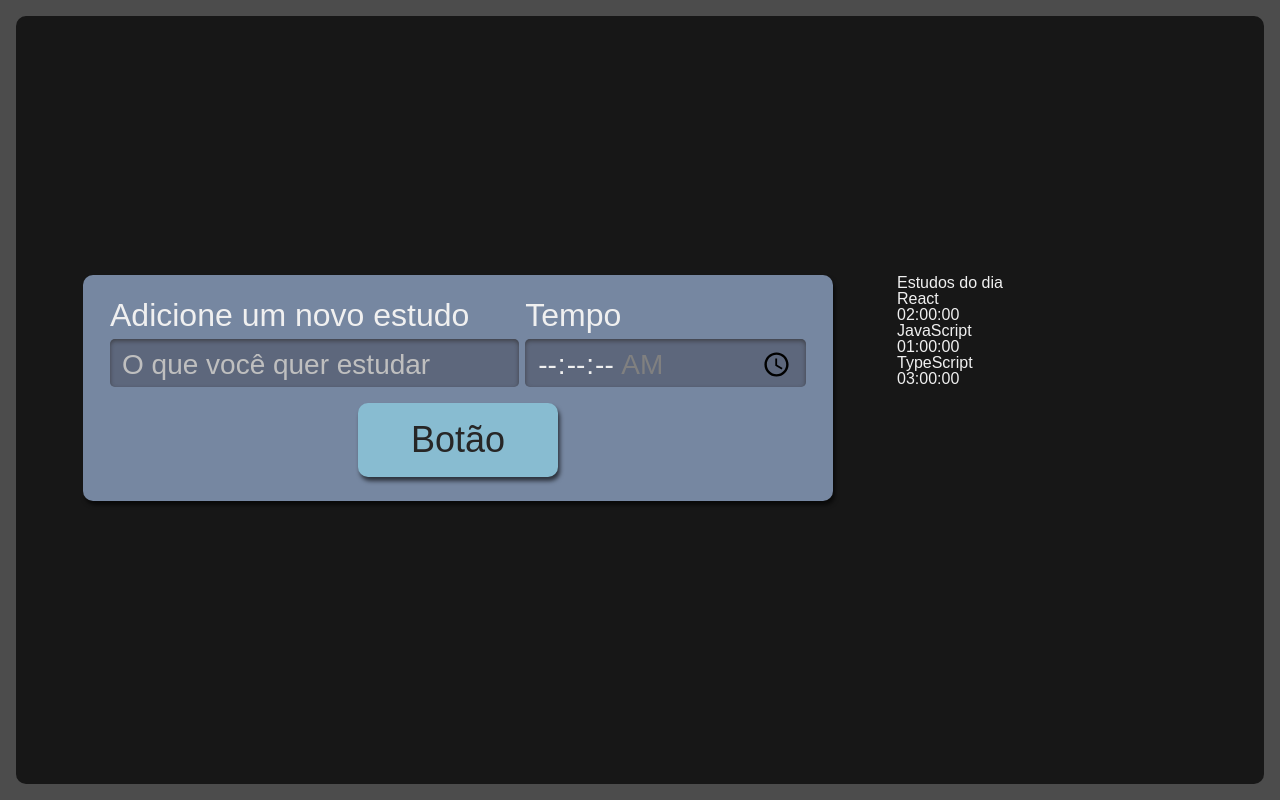
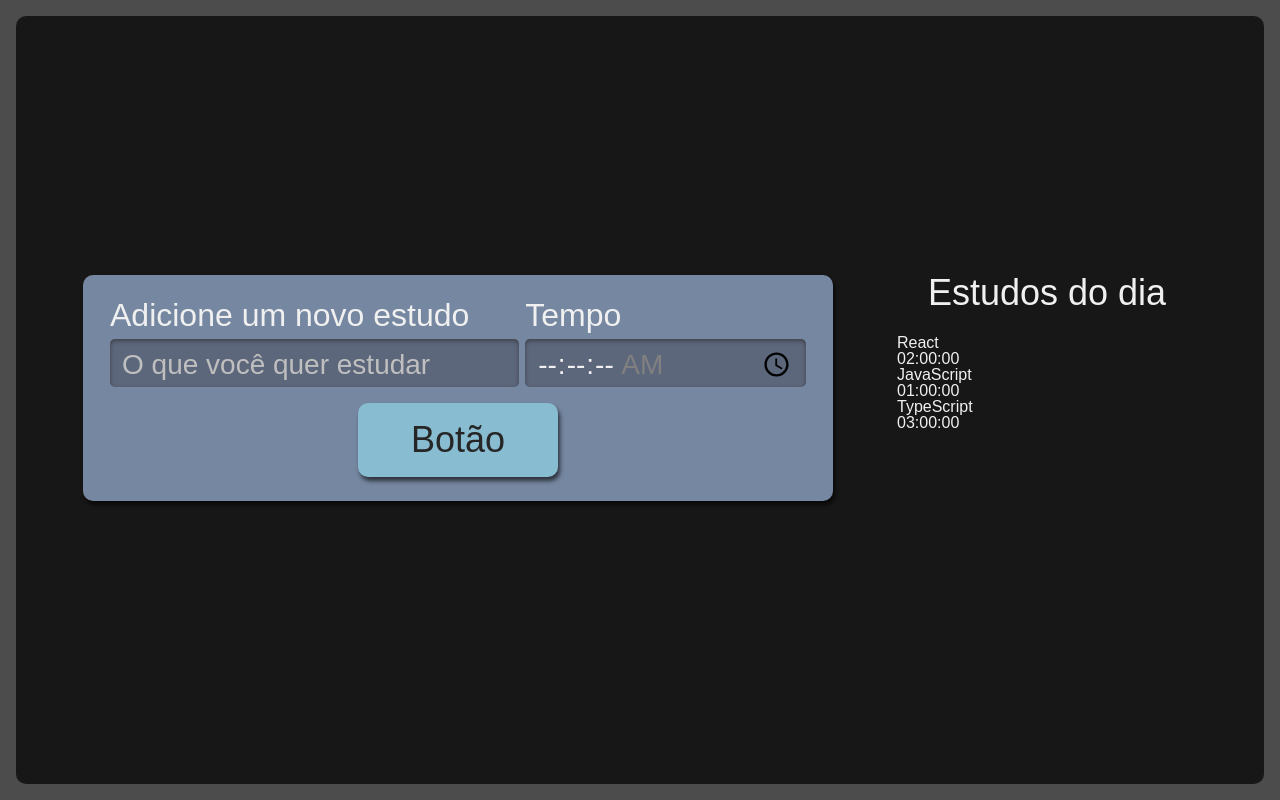
Before and after one commit to LeonardoTorresRodrigues/alura-studies, a React (Create React App) app: page / in a window 1280 px wide. Built offline with nearby package versions, Linux system fonts and the light colour scheme.

Commit message:
Estilizando lista

```diff
--- a/src/components/Lista/index.tsx
+++ b/src/components/Lista/index.tsx
@@ -1,4 +1,5 @@
 import React from "react";
+import './style.scss';
 
 function Lista() {
   const tarefas = [{
@@ -12,7 +13,7 @@
     tempo: '03:00:00'
   }]
   return (
-    <aside>
+    <aside className="listaTarefas">
       <h2> Estudos do dia </h2>
       <ul>
         {tarefas.map((item, index) => (
--- /dev/null
+++ b/src/components/Lista/style.scss
@@ -0,0 +1,75 @@
+.listaTarefas {
+  grid-area: tarefas;
+  height: 100%;
+
+  h2 {
+    font-size: 1.25rem;
+    margin-bottom: 12px;
+  }
+
+  ul {
+    max-height: 350px;
+    overflow-y: scroll;
+  	scrollbar-width: thin;
+  }
+
+  @media screen and (min-width:1280px) {
+
+    h2{
+      text-align: center;
+      font-size: 2.25rem;
+      margin-bottom: 24px;
+    }
+
+    ul {
+      overflow: auto;
+      max-height: 500px;
+    }
+  }
+}
+
+.item {
+  background-color: #4D4D4D;
+  border-radius: 8px;
+  box-shadow: 2px 4px 4px #0000009F;
+  padding: 12px;
+  margin-bottom: 8px;
+  position: relative;
+  cursor: pointer;
+
+  h3 {
+    margin-bottom: 8px;
+    word-break: break-all;
+  }
+
+  span {
+    color: #D0D0D0;
+  }
+
+  @media screen and (min-width:1280px) {
+    font-size: 1.8rem;
+  }
+}
+
+.itemSelecionado {
+  background-color: #292929;
+  box-shadow: 2px 4px 4px #0000009F inset;
+}
+
+.itemCompletado {
+  background-color: #566F42;
+  cursor: auto;
+
+  .concluido {
+    display: block;
+    background-image: url('../../assets/img/check-mark.svg');
+    background-repeat: no-repeat;
+    background-size: 38px 38px;
+    position: absolute;
+    top: 50%;
+    right: 12px;
+    transform: translateY(-50%);
+    width: 42px;
+    height: 43px;
+  }
+}
```
Also changed, not shown: src/assets/img/check-mark.svg (added).
